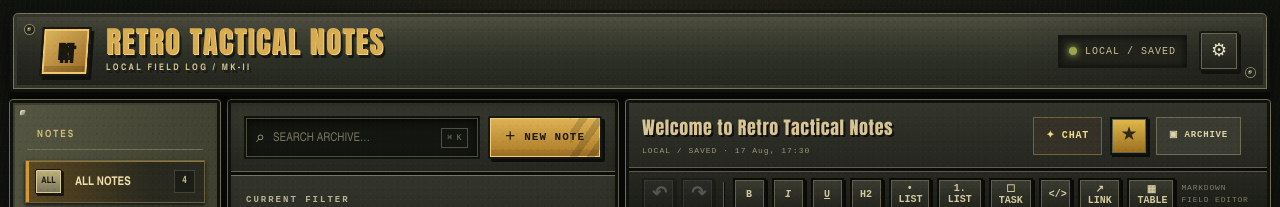
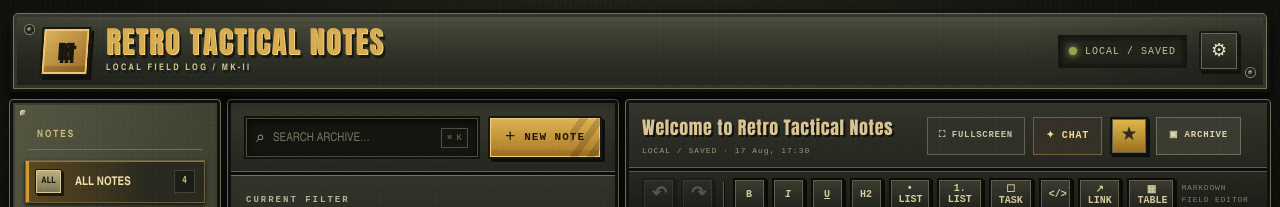
Before and after one commit to lleites/retro-tactical-notes, a Next.js app: page / in a window 1280 px wide. Shown: the top 207 px of the page. Built offline with nearby package versions, Linux system fonts and the light colour scheme.

Commit message:
Add fullscreen note mode

```diff
--- a/app/globals.css
+++ b/app/globals.css
@@ -38,7 +38,9 @@ button:focus-visible,input:focus-visible,textarea:focus-visible,select:focus-vis
 .empty-list,.empty-editor { display:grid;place-items:center;align-content:center;padding:48px 22px;text-align:center;color:#8f8c74 }.empty-list span { font-size:36px }.empty-list strong { margin-top:8px;font-size:12px;letter-spacing:1px }.empty-list p { font:12px Arial,sans-serif }
 .editor-panel { position:relative;min-width:0;display:flex;flex-direction:column;padding:var(--body-pad);background:radial-gradient(circle at top right,rgba(204,179,76,.08),transparent 35%),#1d1f19 }.editor-topline { display:flex;align-items:end;justify-content:space-between;min-height:45px;margin-bottom:14px }.editor-topline label { display:grid;gap:4px;color:#8f8c75;font-size:8px;letter-spacing:1px }.editor-topline select { min-width:145px;padding:7px 28px 7px 9px;color:#ddd6b9;background:#35372c;border:1px solid #656551;font-size:10px }.editor-actions { display:flex;gap:8px }.star-button { width:38px;color:#89856d;border:1px solid #5d5d4c;background:#32342a;font-size:19px }.star-button.active { color:#2f2918;background:var(--gold) }
 .chat-button { min-height:38px;padding:0 12px;color:#f2d98d;border:1px solid #74633a;background:#353126;font-size:10px;font-weight:900;letter-spacing:.8px }
+.fullscreen-button { min-height:38px;padding:0 11px;color:#c8c4aa;border:1px solid #616251;background:#303229;font-size:9px;font-weight:900;letter-spacing:.7px }.fullscreen-button.active { color:#1f2118;background:#d4bd70;border-color:#f0d98d }
 .archive-button,.restore-button { min-height:38px;padding:0 12px;font-size:9px;font-weight:900;letter-spacing:.8px }.archive-button { color:#e0d4ae;border:1px solid #6f6c56;background:#3b3c31 }.restore-button { color:#dce5b7;border:1px solid #68734b;background:#37402d }
+.editor-panel:fullscreen,.editor-panel-fullscreen { position:fixed;z-index:100;inset:0;width:100vw;height:100dvh;min-height:0;margin:0;padding:0;border:0;border-radius:0;background:#151712 }.editor-panel:fullscreen .editor-topline,.editor-panel-fullscreen .editor-topline { padding:12px 16px 8px }.editor-panel:fullscreen .paper-sheet,.editor-panel-fullscreen .paper-sheet { min-height:0;margin:0 16px;clip-path:none }.editor-panel:fullscreen .editor-footer,.editor-panel-fullscreen .editor-footer { padding:10px 16px 12px }
 .paper-sheet { position:relative;flex:1;min-height:480px;display:flex;flex-direction:column;padding:clamp(26px,4vw,52px);color:var(--ink);background:linear-gradient(90deg,transparent 0 47px,rgba(151,82,54,.16) 48px 49px,transparent 50px),repeating-linear-gradient(0deg,rgba(76,78,65,.055) 0 1px,transparent 1px 29px),radial-gradient(circle at 20% 0,rgba(255,255,255,.46),transparent 50%),var(--paper);border:1px solid #6f6b52;box-shadow:0 12px 28px rgba(0,0,0,.35),inset 0 0 40px rgba(91,77,40,.1);clip-path:polygon(0 0,100% 0,100% 98.7%,98.5% 100%,0 100%) }.paper-sheet:after { content:"";position:absolute;inset:10px;pointer-events:none;border:1px solid rgba(72,68,51,.15) }.paper-stamp { position:absolute;top:15px;right:18px;padding:4px 6px;color:rgba(84,71,47,.5);border:1px solid rgba(84,71,47,.32);font-size:8px;letter-spacing:1px;transform:rotate(1deg) }
 .title-input { position:relative;z-index:1;width:100%;padding:0 0 12px;color:#27241a;background:transparent;border:0;border-bottom:3px double rgba(59,56,42,.4);outline:0;font-family:Georgia,serif;font-size:clamp(27px,3vw,42px);font-weight:700 }.editor-toolbar { position:relative;z-index:1;display:flex;align-items:center;gap:5px;padding:10px 0;border-bottom:1px solid rgba(70,67,51,.25) }.editor-toolbar button { min-width:30px;height:27px;color:#39362a;background:rgba(255,255,255,.18);border:1px solid rgba(66,62,46,.35);font-size:9px }.editor-toolbar button:hover { color:#fff5da;background:#4d4b3a }.editor-toolbar>span { margin-left:auto;color:#7c765f;font-size:8px;letter-spacing:.8px }.paper-sheet textarea { position:relative;z-index:1;flex:1;width:100%;min-height:300px;resize:none;padding:22px 0;color:#302d23;background:transparent;border:0;outline:0;font:16px/1.8 Georgia,serif }.paper-sheet textarea::placeholder { color:#91896d }
 .mode-switch { position:relative;z-index:2;display:flex;align-self:flex-end;margin-top:10px;padding:2px;background:rgba(52,49,36,.12);border:1px solid rgba(66,62,46,.28) }.mode-switch button { padding:6px 10px;color:#716b55;background:transparent;border:0;font-size:8px;font-weight:900;letter-spacing:1px }.mode-switch button.active { color:#f4ebcb;background:#4a4938;box-shadow:inset 0 0 0 1px #29291f }
@@ -206,5 +208,5 @@ button:focus-visible,input:focus-visible,textarea:focus-visible,select:focus-vis
 @container(max-width:760px){
   .retro-app{padding:6px}.topbar{position:sticky;z-index:12;top:0;height:66px;padding:0 14px}.brand strong{font-size:21px}.brand-mark{width:39px;height:39px;font-size:16px}.workspace{display:block;height:auto;min-height:calc(100vh - 78px);padding-top:7px}.folder-rail{border-radius:3px;outline:1px solid #65624e}.folder-button{min-height:44px}.tag-navigation{display:flex;flex:0 0 auto;max-height:none}.tag-navigation button{flex:0 0 auto}.note-browser{max-height:45vh;margin-top:7px}.editor-panel{min-height:62vh;margin-top:7px;border-radius:3px}.editor-topline{grid-template-columns:1fr auto;padding:9px}.editor-actions .star-button{display:none}.editor-actions button{min-height:44px}.editor-toolbar{position:sticky;z-index:6;top:66px;overflow-x:auto;min-height:51px;-webkit-overflow-scrolling:touch}.editor-toolbar button{min-width:42px;height:38px}.editor-toolbar>span{display:none}.paper-sheet{margin:8px 8px 0}.paper-sheet textarea{min-height:340px;font-size:16px}.settings-wrap{height:auto;min-height:calc(100vh - 78px);margin-top:7px;padding:12px}.settings-grid{grid-template-columns:1fr}}
 @container(max-width:480px){
-  .editor-file-status{display:none}.editor-topline{grid-template-columns:1fr}.editor-actions{display:grid;grid-template-columns:1fr 1fr}.editor-actions .danger-button{display:block}.editor-actions .chat-button{min-width:0;padding:0 7px}.paper-sheet{padding:37px 14px 18px}.title-input{font-size:24px}.document-stats span:nth-child(3){display:none}.settings-header h1{font-size:26px}.chat-panel form>div{align-items:flex-end}.chat-panel form small{max-width:105px}.chat-panel form span{flex-direction:column}.chat-panel form button{min-height:42px}
+  .editor-file-status{display:none}.editor-topline{grid-template-columns:1fr}.editor-actions{display:grid;grid-template-columns:1fr 1fr}.editor-actions .danger-button{display:block}.editor-actions .chat-button,.editor-actions .fullscreen-button{min-width:0;padding:0 7px}.paper-sheet{padding:37px 14px 18px}.title-input{font-size:24px}.document-stats span:nth-child(3){display:none}.settings-header h1{font-size:26px}.chat-panel form>div{align-items:flex-end}.chat-panel form small{max-width:105px}.chat-panel form span{flex-direction:column}.chat-panel form button{min-height:42px}
 }
--- a/app/page.tsx
+++ b/app/page.tsx
@@ -68,6 +68,7 @@ export default function Home() {
   const [saveState, setSaveState] = useState("LOCAL / READY");
   const [tagDraft, setTagDraft] = useState("");
   const [editorMode, setEditorMode] = useState<EditorMode>("edit");
+  const [isFullscreen, setIsFullscreen] = useState(false);
   const [chatOpen, setChatOpen] = useState(false);
   const [chatDraft, setChatDraft] = useState("");
   const [chatLoading, setChatLoading] = useState(false);
@@ -76,6 +77,7 @@ export default function Home() {
   const [qaMobile, setQaMobile] = useState(false);
   const searchRef = useRef<HTMLInputElement>(null);
   const editorRef = useRef<HTMLTextAreaElement>(null);
+  const editorPanelRef = useRef<HTMLElement>(null);
   const importRef = useRef<HTMLInputElement>(null);
   const notesRef = useRef(notes);
   useEffect(() => { notesRef.current = notes }, [notes]);
@@ -106,6 +108,13 @@ export default function Home() {
     document.addEventListener("visibilitychange", onVisibilityChange);
     return () => { window.removeEventListener("pagehide", flush); document.removeEventListener("visibilitychange", onVisibilityChange) };
   }, [hydrated]);
+  useEffect(() => {
+    const syncFullscreen = () => setIsFullscreen(document.fullscreenElement === editorPanelRef.current);
+    const exitFallback = (event: globalThis.KeyboardEvent) => { if (event.key === "Escape" && isFullscreen && !document.fullscreenElement) setIsFullscreen(false) };
+    document.addEventListener("fullscreenchange", syncFullscreen);
+    window.addEventListener("keydown", exitFallback);
+    return () => { document.removeEventListener("fullscreenchange", syncFullscreen); window.removeEventListener("keydown", exitFallback) };
+  }, [isFullscreen]);
 
   const filteredNotes = useMemo(() => {
     return filterNotes(notes, filter, search) as Note[];
@@ -146,6 +155,12 @@ export default function Home() {
   function undo() { if (!history.past.length) return; setSaveState("LOCAL / SAVING…"); setHistory((current) => undoHistory(current) as NoteHistory) }
   function redo() { if (!history.future.length) return; setSaveState("LOCAL / SAVING…"); setHistory((current) => redoHistory(current) as NoteHistory) }
   function toggleTask(lineIndex: number, checked: boolean) { if (selectedNote) updateSelected({ content: toggleMarkdownTask(selectedNote.content, lineIndex, checked) }) }
+  async function toggleFullscreen() {
+    const panel = editorPanelRef.current; if (!panel) return;
+    if (document.fullscreenElement) { await document.exitFullscreen(); return; }
+    if (isFullscreen) { setIsFullscreen(false); return; }
+    try { await panel.requestFullscreen(); setIsFullscreen(true) } catch { setIsFullscreen(true) }
+  }
   function appendChat(noteId: string, message: ChatMessage) { setChatByNote((current) => ({ ...current, [noteId]: [...(current[noteId] ?? []), message] })) }
   async function sendChat(mode: ChatMode) {
     const target = selectedNote; const instruction = chatDraft.trim();
@@ -214,9 +229,9 @@ export default function Home() {
             </div>
           </section>
 
-          <section className="editor-panel">
+          <section ref={editorPanelRef} className={`editor-panel ${isFullscreen ? "editor-panel-fullscreen" : ""}`}>
             {selectedNote ? <>
-              <div className="editor-topline"><div className="editor-file-status"><strong>{selectedNote.title || "UNTITLED TRANSMISSION"}</strong><span>{selectedNote.folder === "Archive" ? "ARCHIVED" : saveState} · {formatUpdated(selectedNote.updatedAt)}</span></div><div className="editor-actions"><button className="chat-button" onClick={() => { setChatOpen(true); setChatError("") }} aria-label="Chat with note">✦ CHAT</button><button className={`star-button ${selectedNote.starred ? "active" : ""}`} onClick={() => updateSelected({ starred: !selectedNote.starred })} aria-label={selectedNote.starred ? "Remove favorite" : "Add favorite"}>★</button>{selectedNote.folder === "Archive" ? <><button className="restore-button" onClick={restoreSelected}>↥ RESTORE</button><button className="danger-button" onClick={deleteSelected}>DELETE</button></> : <button className="archive-button" onClick={archiveSelected}>▣ ARCHIVE</button>}</div></div>
+              <div className="editor-topline"><div className="editor-file-status"><strong>{selectedNote.title || "UNTITLED TRANSMISSION"}</strong><span>{selectedNote.folder === "Archive" ? "ARCHIVED" : saveState} · {formatUpdated(selectedNote.updatedAt)}</span></div><div className="editor-actions"><button className={`fullscreen-button ${isFullscreen ? "active" : ""}`} onClick={() => void toggleFullscreen()} aria-label={isFullscreen ? "Exit note fullscreen" : "Open note fullscreen"}>{isFullscreen ? "⊡ EXIT" : "⛶ FULLSCREEN"}</button><button className="chat-button" onClick={() => { setChatOpen(true); setChatError("") }} aria-label="Chat with note">✦ CHAT</button><button className={`star-button ${selectedNote.starred ? "active" : ""}`} onClick={() => updateSelected({ starred: !selectedNote.starred })} aria-label={selectedNote.starred ? "Remove favorite" : "Add favorite"}>★</button>{selectedNote.folder === "Archive" ? <><button className="restore-button" onClick={restoreSelected}>↥ RESTORE</button><button className="danger-button" onClick={deleteSelected}>DELETE</button></> : <button className="archive-button" onClick={archiveSelected}>▣ ARCHIVE</button>}</div></div>
               {editorMode === "edit" && <div className="editor-toolbar" aria-label="Formatting shortcuts"><button className="history-tool" onClick={undo} disabled={!history.past.length} aria-label="Undo">↶</button><button className="history-tool" onClick={redo} disabled={!history.future.length} aria-label="Redo">↷</button><span className="tool-separator" /><button onClick={() => insertMarkup("**", "**")} aria-label="Bold"><b>B</b></button><button onClick={() => insertMarkup("_", "_")} aria-label="Italic"><i>I</i></button><button onClick={() => insertMarkup("<u>", "</u>")} aria-label="Underline"><u>U</u></button><button onClick={() => insertMarkup("## ")} aria-label="Heading">H2</button><button onClick={() => insertMarkup("- ")} aria-label="Bulleted list">• LIST</button><button onClick={() => insertMarkup("1. ")} aria-label="Numbered list">1. LIST</button><button onClick={() => insertMarkup("- [ ] ")} aria-label="Checklist">☐ TASK</button><button onClick={() => insertMarkup("`", "`")} aria-label="Code">&lt;/&gt;</button><button onClick={() => insertMarkup("[", "](url)")} aria-label="Link">↗ LINK</button><button onClick={() => insertMarkup("| Column | Value |\n| --- | --- |\n| Item | Value |\n")} aria-label="Table">▦ TABLE</button><span>MARKDOWN FIELD EDITOR</span></div>}
               <article className="paper-sheet"><div className="paper-stamp">LOCAL FILE · {selectedNote.id.slice(0, 6).toUpperCase()}</div><input className="title-input" value={selectedNote.title} onChange={(event) => updateSelected({ title: event.target.value })} aria-label="Note title" placeholder="Untitled transmission" /><div className="mode-switch" aria-label="Editor view"><button className={editorMode === "edit" ? "active" : ""} onClick={() => setEditorMode("edit")}>EDIT</button><button className={editorMode === "preview" ? "active" : ""} onClick={() => setEditorMode("preview")}>PREVIEW</button></div>{editorMode === "edit" ? <textarea ref={editorRef} value={selectedNote.content} onChange={(event) => updateSelected({ content: event.target.value })} placeholder="Begin field note…" aria-label="Note content" spellCheck="true" /> : <MarkdownPreview content={selectedNote.content} onToggleTask={toggleTask} />}<div className="tag-row">{selectedNote.tags.map((tag) => <button key={tag} onClick={() => setNotes((current) => removeTagFromNote(current, selectedNote.id, tag, new Date().toISOString()) as Note[])} title="Remove tag">#{tag} ×</button>)}<input list="known-tags" value={tagDraft} onChange={(event) => setTagDraft(event.target.value)} onKeyDown={addTag} placeholder="+ tag" aria-label="Add tag" /><datalist id="known-tags">{allTags.filter(({ tag }) => !selectedNote.tags.includes(tag)).map(({ tag }) => <option key={tag} value={tag} />)}</datalist></div></article>
               <footer className="editor-footer"><div className="palette" aria-label="Note color"><span>MARKER</span>{noteColors.map((color) => <button key={color} style={{ background: color }} className={selectedNote.color === color ? "active" : ""} onClick={() => updateSelected({ color })} aria-label={`Use color ${color}`} />)}</div><div className="document-stats"><span>{wordCount} WORDS</span><span>{selectedNote.content.length} CHARACTERS</span><span>UPDATED {formatUpdated(selectedNote.updatedAt)}</span></div></footer>
```
Also changed, not shown: 1 other file (tests, documents, lock files or other folders).
